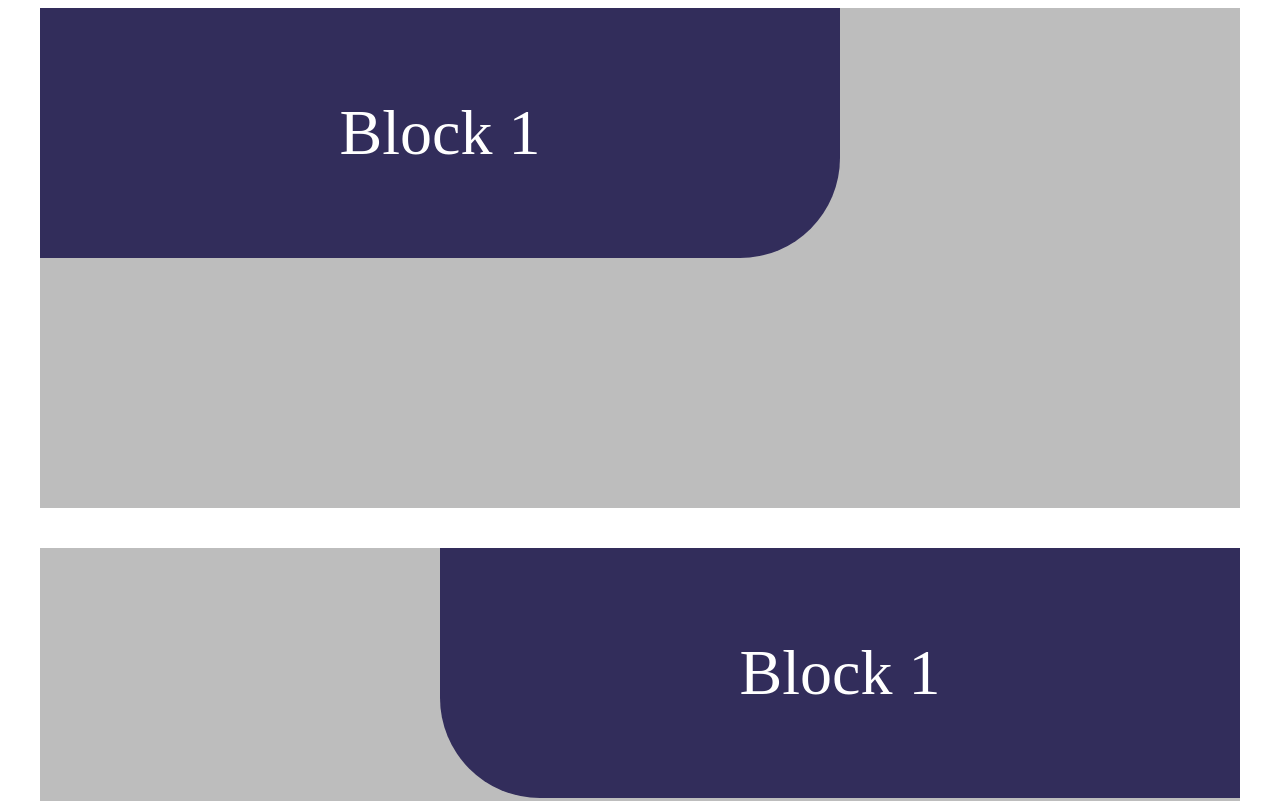
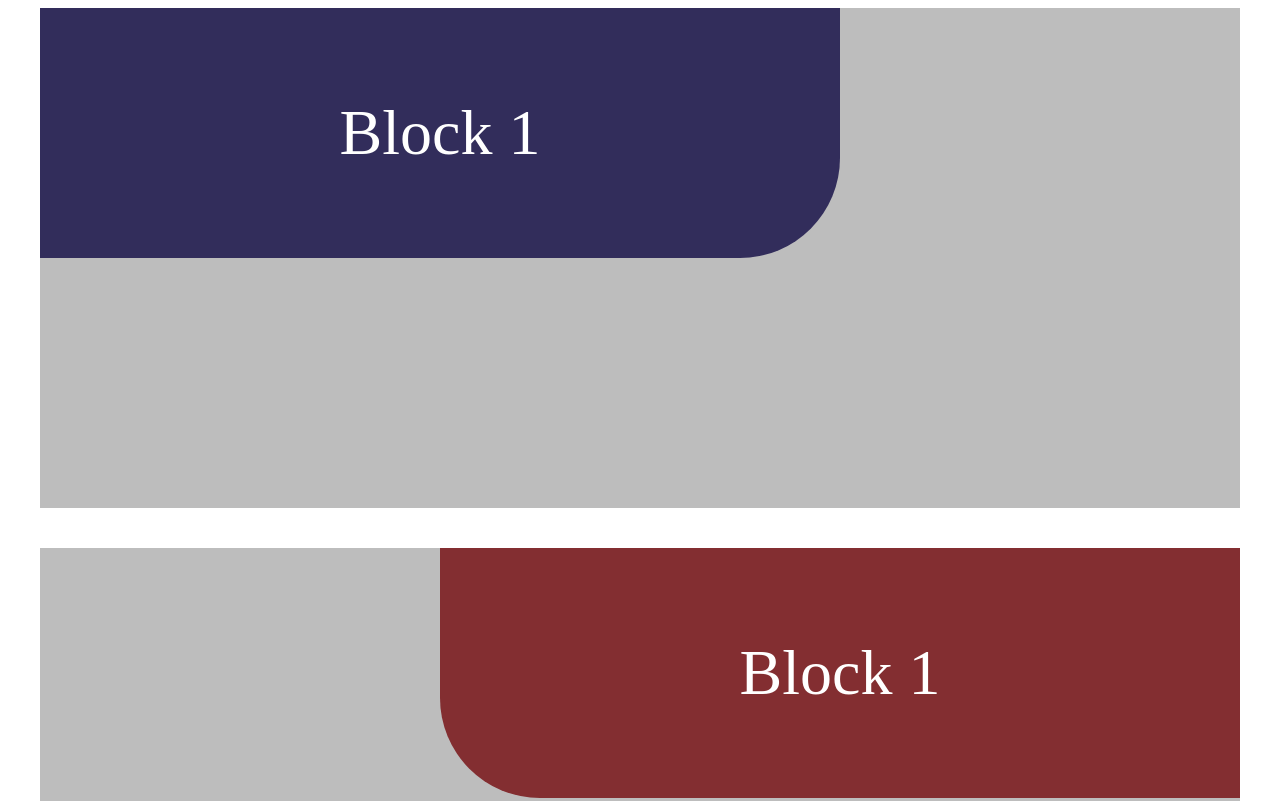
Before and after one commit to DamiyanStas/DZ_First, a plain HTML site: page index.html in a window 1280 px wide. Shown: the top 801 px of the page. Drawn offline with Linux system fonts and the light colour scheme.

Commit message:
Изменен цвет второго контейнера.

```diff
--- a/styles.css
+++ b/styles.css
@@ -34,7 +34,7 @@ main{
     display: flex;
     justify-content: center;
     align-items: center;
-    background-color: #322d5b;
+    background-color: #832e31;
     color: #ffffff;
     height: 250px;
     width: 800px;
```
